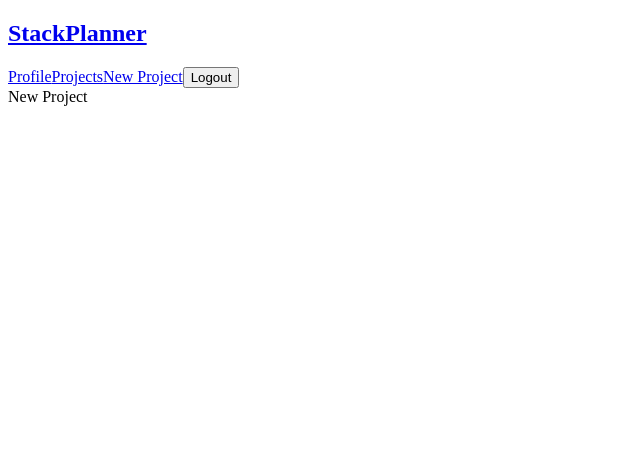
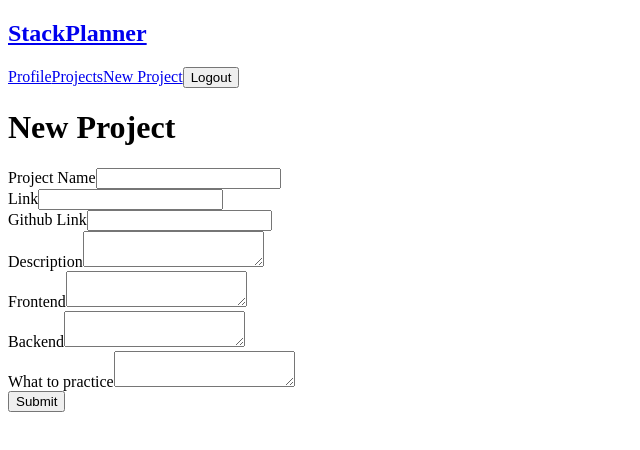
Before and after one commit to pfalzergbr/stack-planner, a Vue app: page /new-project in a window 1280 px wide. Shown: the top 450 px of the page, without its empty margins (0-640 px from the left). Built offline with nearby package versions, Linux system fonts and the light colour scheme; no server answers; sample sign-in values are in the browser's storage.

Commit message:
add form validation logic

```diff
--- /dev/null
+++ b/src/components/ProjectForm.vue
@@ -0,0 +1,79 @@
+<template>
+  <form @submit.prevent="handleSubmit">
+    <div>
+      <label for="projectName">Project Name</label>
+      <input
+        name="projectName"
+        type="text"
+        v-model.trim="formData.projectName.val"
+      />
+    </div>
+    <div>
+      <label for="projectUrl">Link</label>
+      <input
+        name="projectUrl"
+        type="text"
+        v-model.trim="formData.projectUrl.val"
+      />
+    </div>
+    <div>
+      <label for="githubUrl">Github Link</label>
+      <input
+        name="githubUrl"
+        type="text"
+        v-model.trim="formData.githubUrl.val"
+      />
+    </div>
+    <div>
+      <label for="description">Description</label>
+      <textarea
+        name="description"
+        v-model.trim="formData.description.val"
+      ></textarea>
+    </div>
+    <div>
+      <label for="frontend">Frontend</label>
+      <textarea name="frontend" v-model.trim="formData.frontend.val"></textarea>
+    </div>
+    <div>
+      <label for="backend">Backend</label>
+      <textarea name="backend" v-model.trim="formData.backend.val"></textarea>
+    </div>
+    <div>
+      <label for="reason">What to practice</label>
+      <textarea name="reason" v-model.trim="formData.reason.val" />
+    </div>
+    <base-button>Submit</base-button>
+  </form>
+</template>
+
+<script>
+import { ref } from "vue";
+
+import { validateForm, clearForm } from "@/services/formServices";
+import BaseButton from "../components/UI/BaseButton";
+
+export default {
+  components: { BaseButton },
+  setup() {
+    const formData = ref({
+      projectName: { val: "", error: null, required: true, minLength: 5 },
+      projectUrl: { val: "", error: null, required: false },
+      githubUrl: { val: "", error: null, required: false },
+      description: { val: "", error: null, required: true, minLength: 5 },
+      frontend: { val: "", error: null, required: false },
+      backend: { val: "", error: null, required: false },
+      reason: { val: "", error: null, required: true, minLength: 5 },
+    });
+
+    const handleSubmit = () => {
+      const formIsValid = validateForm(formData.value);
+      console.log(formIsValid)
+      console.log(formData.value)
+      clearForm();
+    };
+
+    return { formData, handleSubmit };
+  },
+};
+</script>
--- /dev/null
+++ b/src/services/formServices.js
@@ -0,0 +1,24 @@
+export const clearForm = (form) => {
+  for (const key in form) {
+    form[key].val = "";
+  }
+};
+
+export const validateForm = (form) => {
+  console.log(form);
+  let formIsValid = true;
+  for (const key in form) {
+    form[key].error = null;
+    if (form[key].required === true && form[key].val.length === 0) {
+      form[key].error = "This field is required";
+      formIsValid = false;
+    }
+    if (form[key].minLength && form[key].val.length< form[key].minLength) {
+      form[
+        key
+      ].error = `You need to enter minimum ${form[key].minLength} characters`;
+      formIsValid = false;
+    }
+  }
+  return formIsValid;
+};
--- a/src/views/NewProject.vue
+++ b/src/views/NewProject.vue
@@ -1,9 +1,12 @@
 <template>
-  New Project
+  <h1>New Project</h1>
+  <project-form></project-form>
 </template>
 
 <script>
+import ProjectForm from '@/components/ProjectForm';
+export default {
+  components: { ProjectForm }
+}
 
-export default {
-}
 </script>
```
